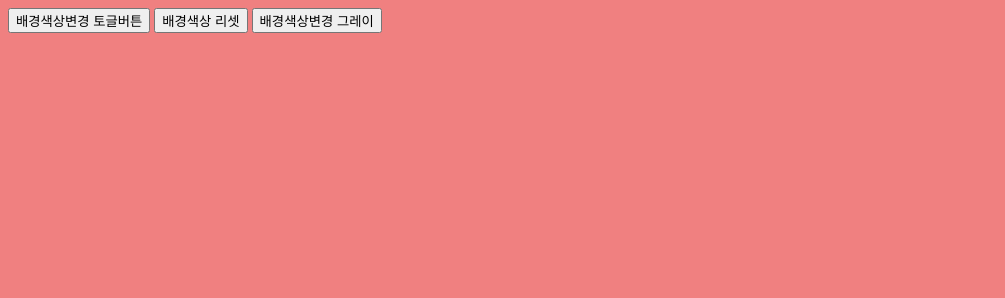
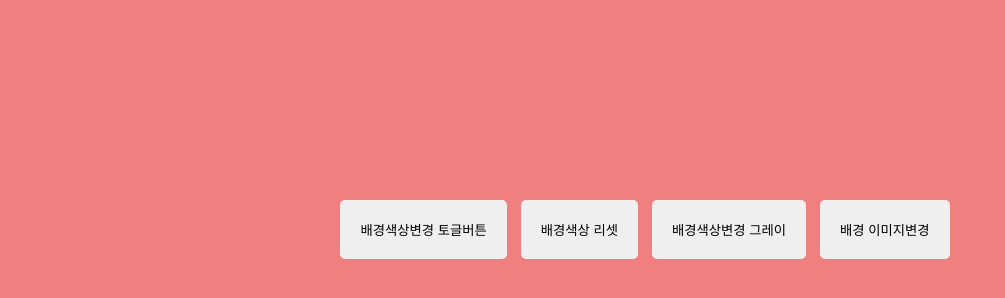
Before and after one commit to qkrgkswls1088/bgcolor2, a plain HTML site: page index.html in a window 1280 px wide. Both pictures are taken after a click on the button "배경색상 리셋". Shown: the whole page, without its empty margins (0-1005 px from the left). Drawn offline with Linux system fonts and the light colour scheme.

Commit message:
Update index.html

```diff
--- a/index.html
+++ b/index.html
@@ -8,12 +8,26 @@
   <style>
     body{
       background-color: lightcoral;
+      margin: 200px;
+      text-align: center;
+      transition: all 0.3s linear;
     }
     .bgcolor--plum{
       background-color: plum;
     }
     .bgcolor--gray{
       background-color: lightgray;
+    }
+
+    .bg--image{
+      background-image: url(kaguya1.jpg);
+    }
+
+    button{
+      padding: 20px;
+      border-radius: 5px;
+      border: white;
+      margin-left: 10px;
     }
   </style>
 </head>
@@ -22,6 +36,7 @@
     <button class="btn_toggle">배경색상변경 토글버튼</button>
     <button class="btn--reset">배경색상 리셋</button>
     <button class="btn--bggray">배경색상변경 그레이</button>
+    <button class="btn--image">배경 이미지변경</button>
   </div>
 
     <script>
@@ -33,7 +48,7 @@
       });
       const btnReset = document.querySelector('.btn--reset');
       btnReset.addEventListener('click',function(){
-        document.body.classList.remove('bgcolor--plum','bgcolor--gray');
+        document.body.classList.remove('bgcolor--plum','bgcolor--gray', 'bg--image');
       });
 
       const btnBgGray = document.body.querySelector('.btn--bggray');
@@ -41,6 +56,10 @@
         document.body.classList.add('bgcolor--gray');
       })
 
+      const btnImage = document.body.querySelector('.btn--image');
+      btnImage.addEventListener('click',function(){
+        document.body.classList.add('bg--image');
+      })
       </script>
 </body>
 </html>
```
